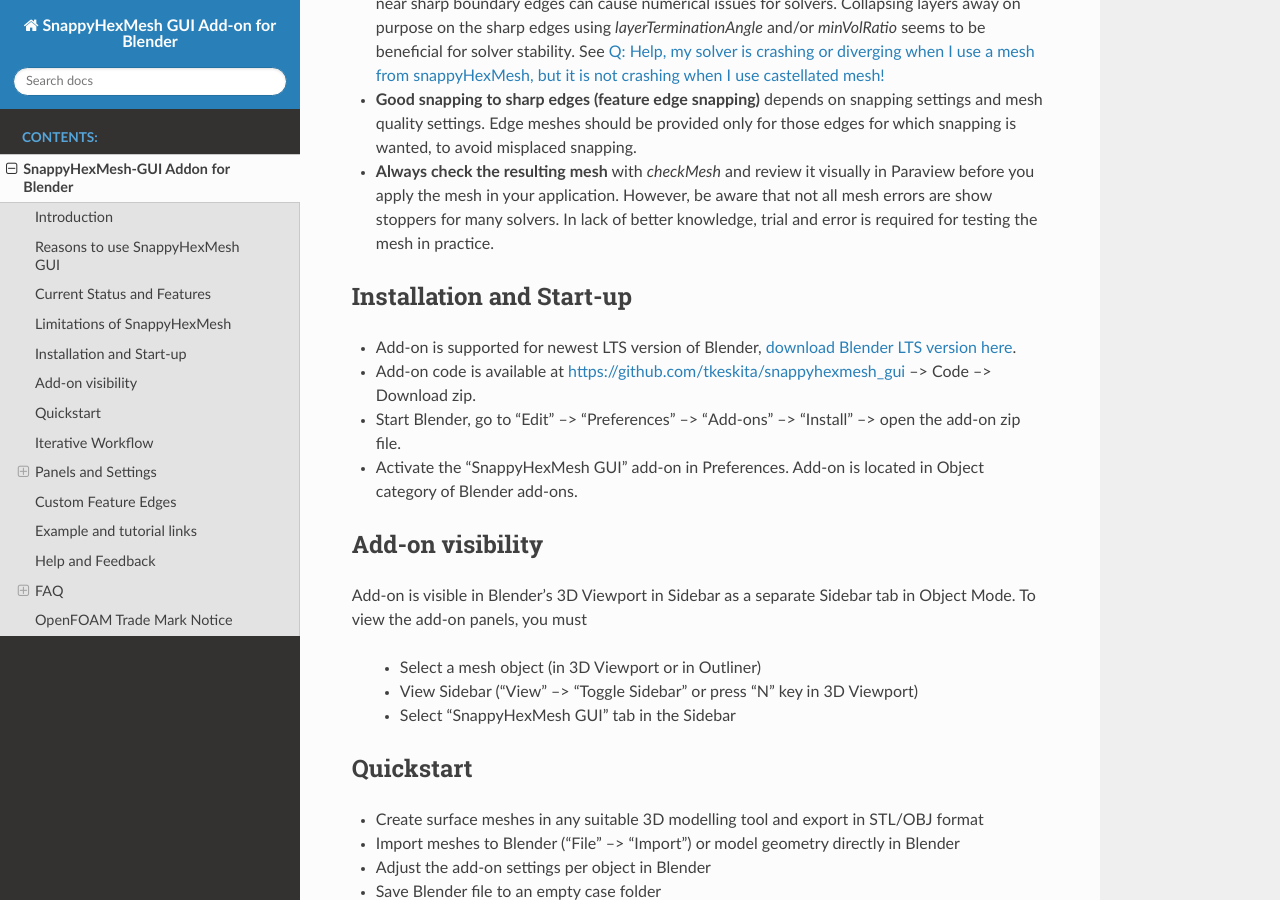
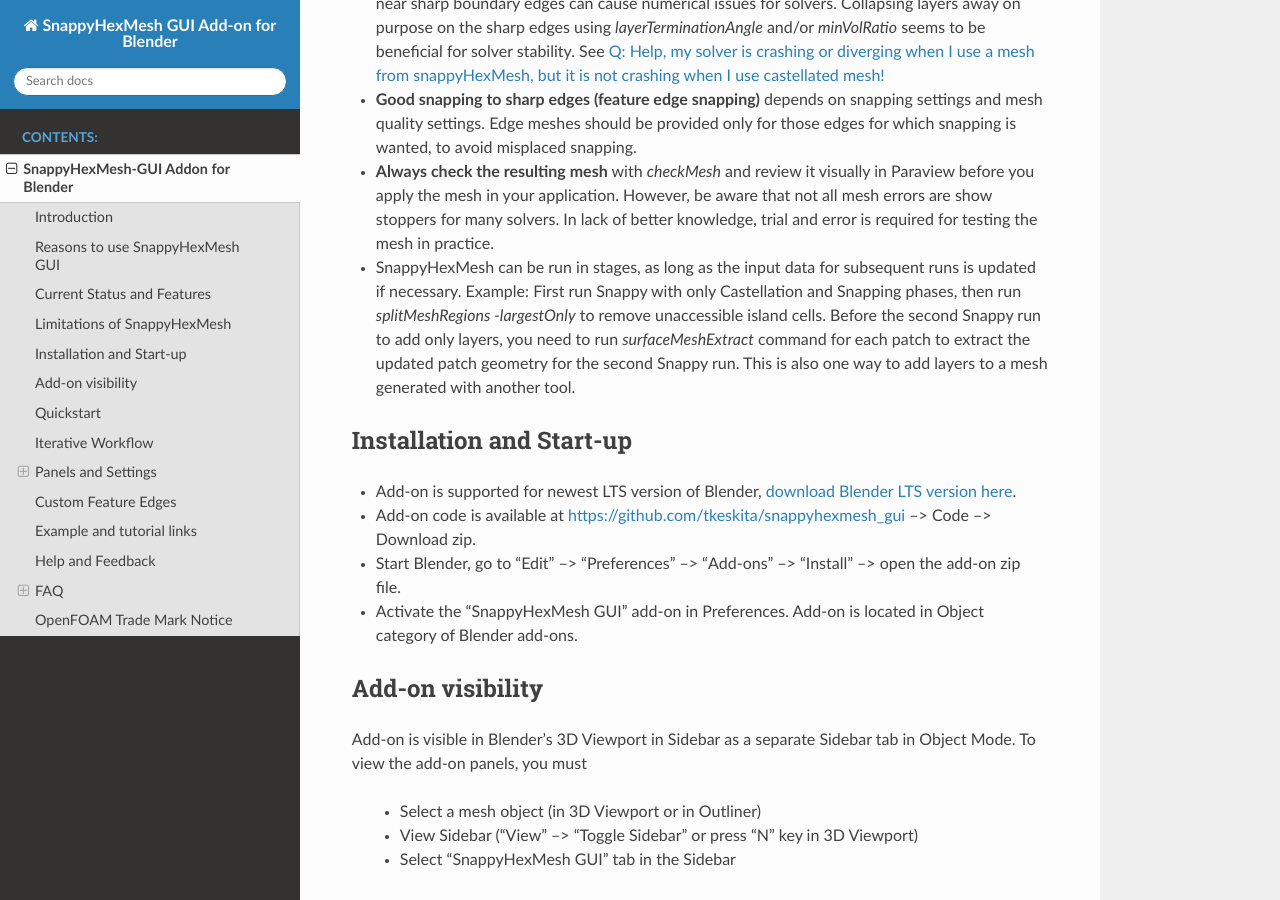
Before and after one commit to tkeskita/snappyhexmesh_gui, a Sphinx documentation site: the page built from docs/snappy_gui.rst, in a window 1280 px wide and 900 px high, scrolled down 3385 px. Built offline with Sphinx 7.4.7 and the Read the Docs theme 2.0.0, drawn with Linux system fonts in a browser that asks for light colours.

Commit message:
Docs: Added tips for running Snappy in stages

```diff
--- a/docs/snappy_gui.rst
+++ b/docs/snappy_gui.rst
@@ -153,6 +153,15 @@
   However, be aware that not all mesh errors are show stoppers for
   many solvers. In lack of better knowledge, trial and error is
   required for testing the mesh in practice.
+* SnappyHexMesh can be run in stages, as long as the input data for
+  subsequent runs is updated if necessary. Example: First run Snappy
+  with only Castellation and Snapping phases, then run
+  `splitMeshRegions -largestOnly` to remove unaccessible island
+  cells. Before the second Snappy run to add only layers, you need to
+  run `surfaceMeshExtract` command for each patch to extract the
+  updated patch geometry for the second Snappy run. This is also one
+  way to add layers to a mesh generated with another tool.
+
 
 Installation and Start-up
 -------------------------
```
